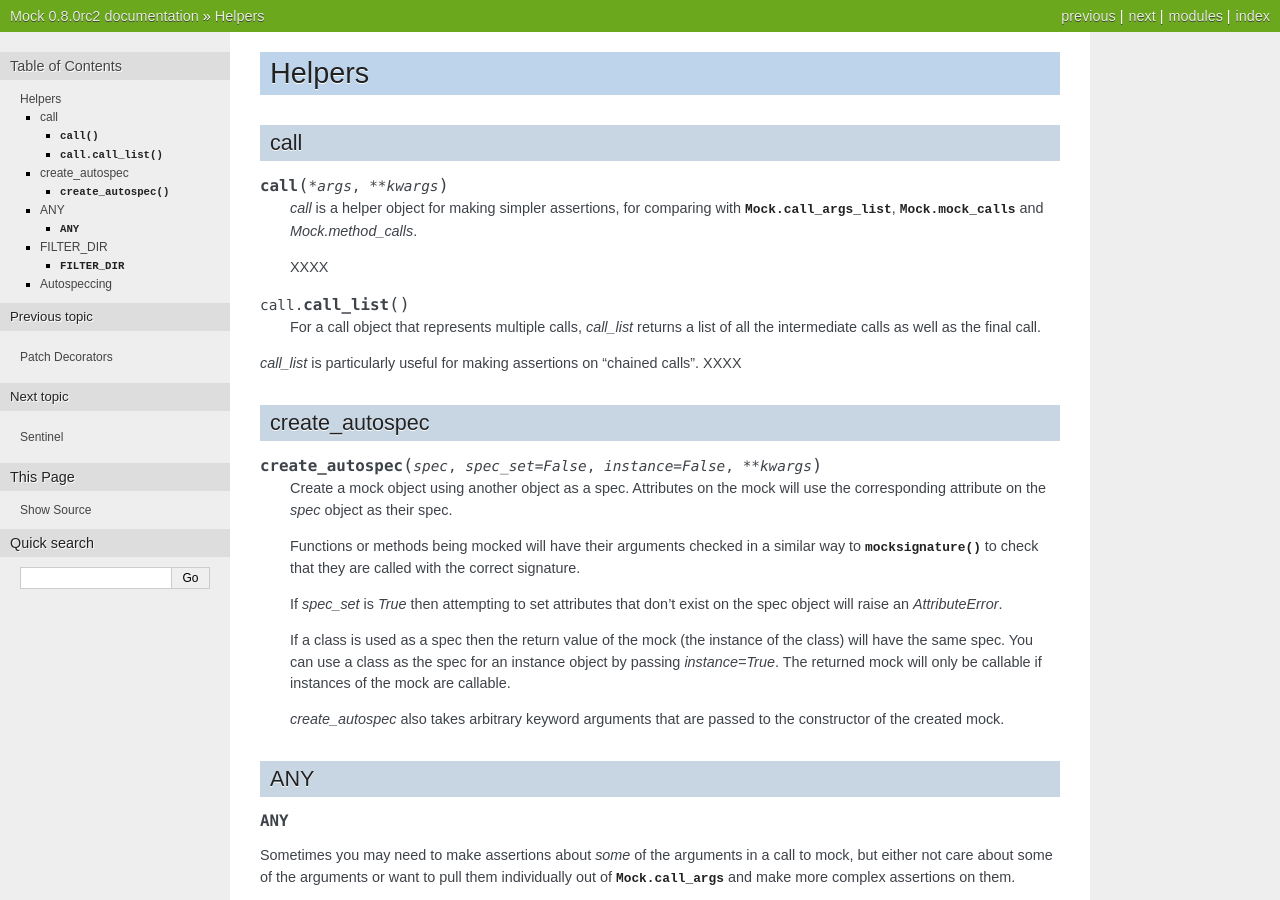
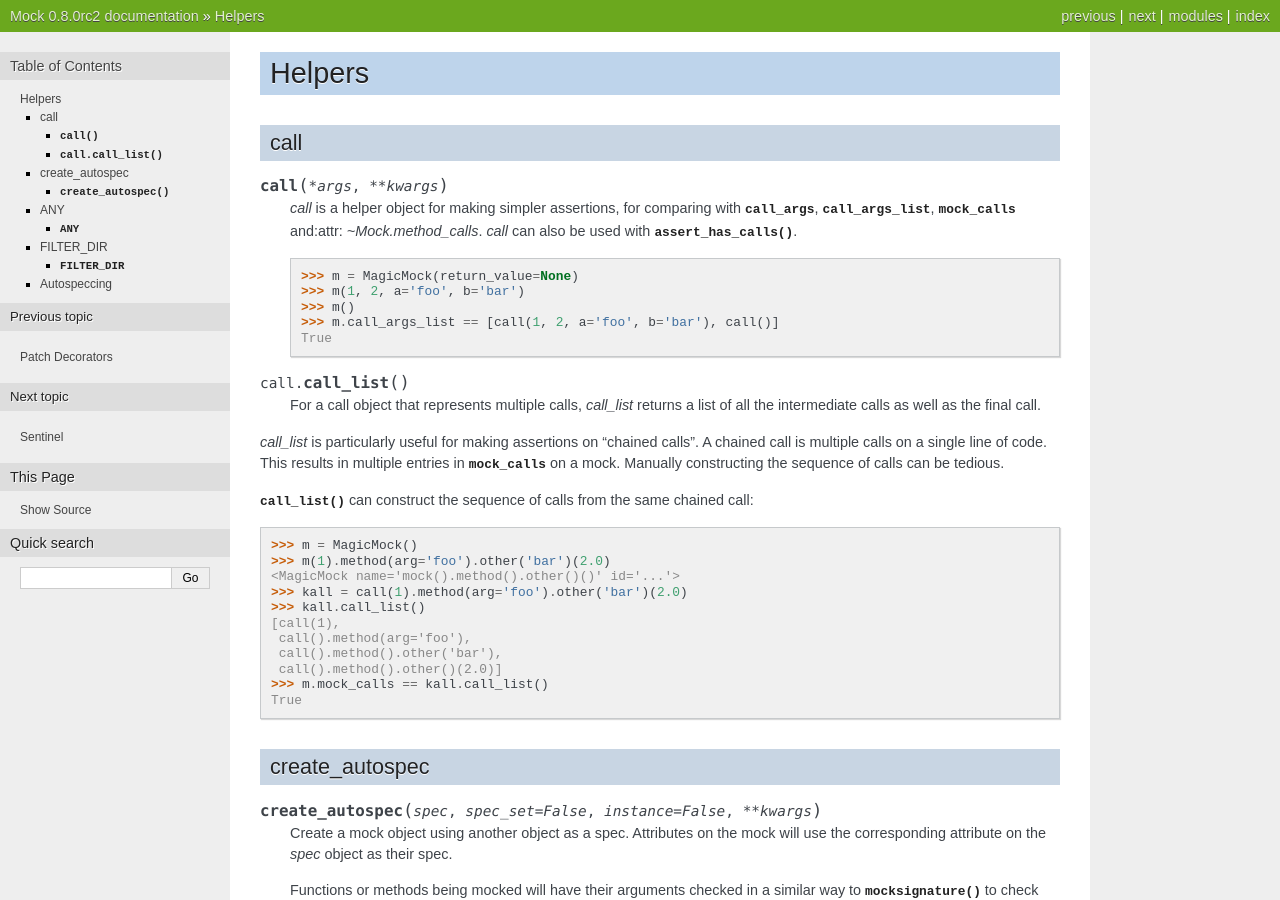
Before and after one commit to testing-cabal/mock, a Sphinx documentation site: the page built from docs/helpers.txt, in a window 1280 px wide and 900 px high. Built offline with Sphinx 7.4.7, drawn with Linux system fonts in a browser that asks for light colours.

Commit message:
Doc updates to helpers documentation

```diff
--- a/docs/helpers.txt
+++ b/docs/helpers.txt
@@ -28,11 +28,17 @@ call
 .. function:: call(*args, **kwargs)
 
     `call` is a helper object for making simpler assertions, for comparing
-    with :attr:`Mock.call_args_list`, :attr:`Mock.mock_calls` and
-    `Mock.method_calls`.
+    with :attr:`~Mock.call_args`, :attr:`~Mock.call_args_list`,
+    :attr:`~Mock.mock_calls` and:attr: `~Mock.method_calls`. `call` can also be
+    used with :meth:`~Mock.assert_has_calls`.
 
-    XXXX
+    .. doctest::
 
+        >>> m = MagicMock(return_value=None)
+        >>> m(1, 2, a='foo', b='bar')
+        >>> m()
+        >>> m.call_args_list == [call(1, 2, a='foo', b='bar'), call()]
+        True
 
 .. method:: call.call_list()
 
@@ -40,7 +46,27 @@ call
     returns a list of all the intermediate calls as well as the
     final call.
 
-`call_list` is particularly useful for making assertions on "chained calls". XXXX
+`call_list` is particularly useful for making assertions on "chained calls". A
+chained call is multiple calls on a single line of code. This results in
+multiple entries in :attr:`~Mock.mock_calls` on a mock. Manually constructing
+the sequence of calls can be tedious.
+
+:meth:`~call.call_list` can construct the sequence of calls from the same
+chained call:
+
+.. doctest::
+
+    >>> m = MagicMock()
+    >>> m(1).method(arg='foo').other('bar')(2.0)
+    <MagicMock name='mock().method().other()()' id='...'>
+    >>> kall = call(1).method(arg='foo').other('bar')(2.0)
+    >>> kall.call_list()
+    [call(1),
+     call().method(arg='foo'),
+     call().method().other('bar'),
+     call().method().other()(2.0)]
+    >>> m.mock_calls == kall.call_list()
+    True
 
 
 
```
